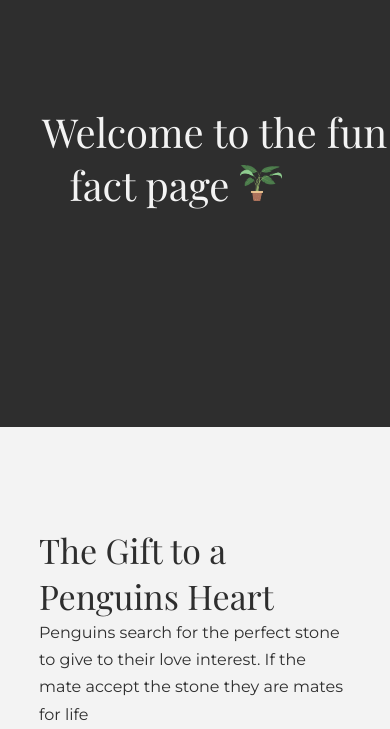
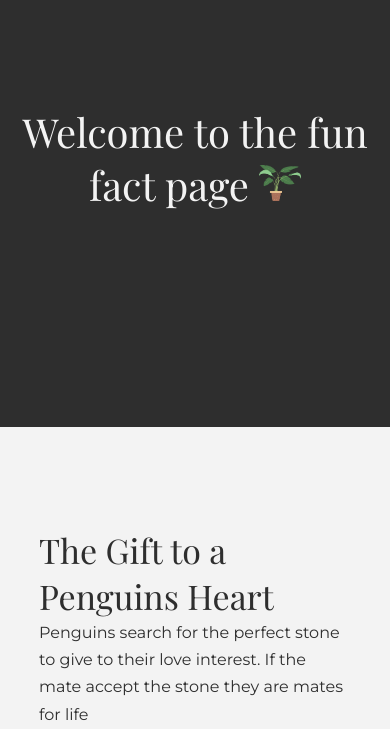
Before and after one commit to IngerMarie99/Portfolio, a plain HTML site: page Front-end/fun-facts/index.html in a window 390 px wide. Shown: the part 115-844 px from the top of the page. Drawn offline with nearby package versions, Linux system fonts and the light colour scheme; no server answers.

Commit message:
hero span fun facts modifies

```diff
--- a/Front-end/css/style.css
+++ b/Front-end/css/style.css
@@ -257,8 +257,6 @@ nav, ul {
 .hero-logo {
     width: 555px;
 }
-
-
 
 
 .role-text-position {
@@ -751,7 +749,6 @@ nav, ul {
         font-size: 40px;
         color: var(--white);
         font-family: var(--identityFont);
-        margin: var(--marginsLeftRight-M);
     }
 
     .fun-fact-card {
```
